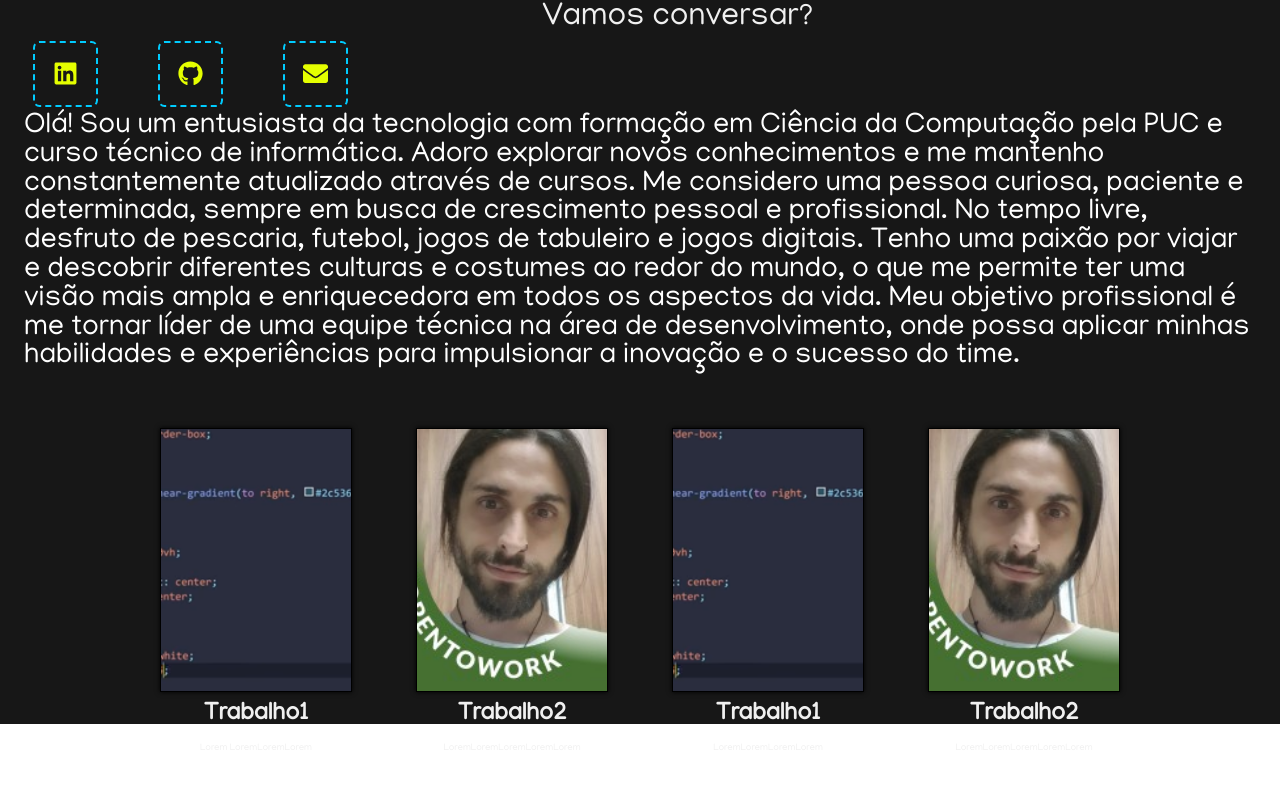
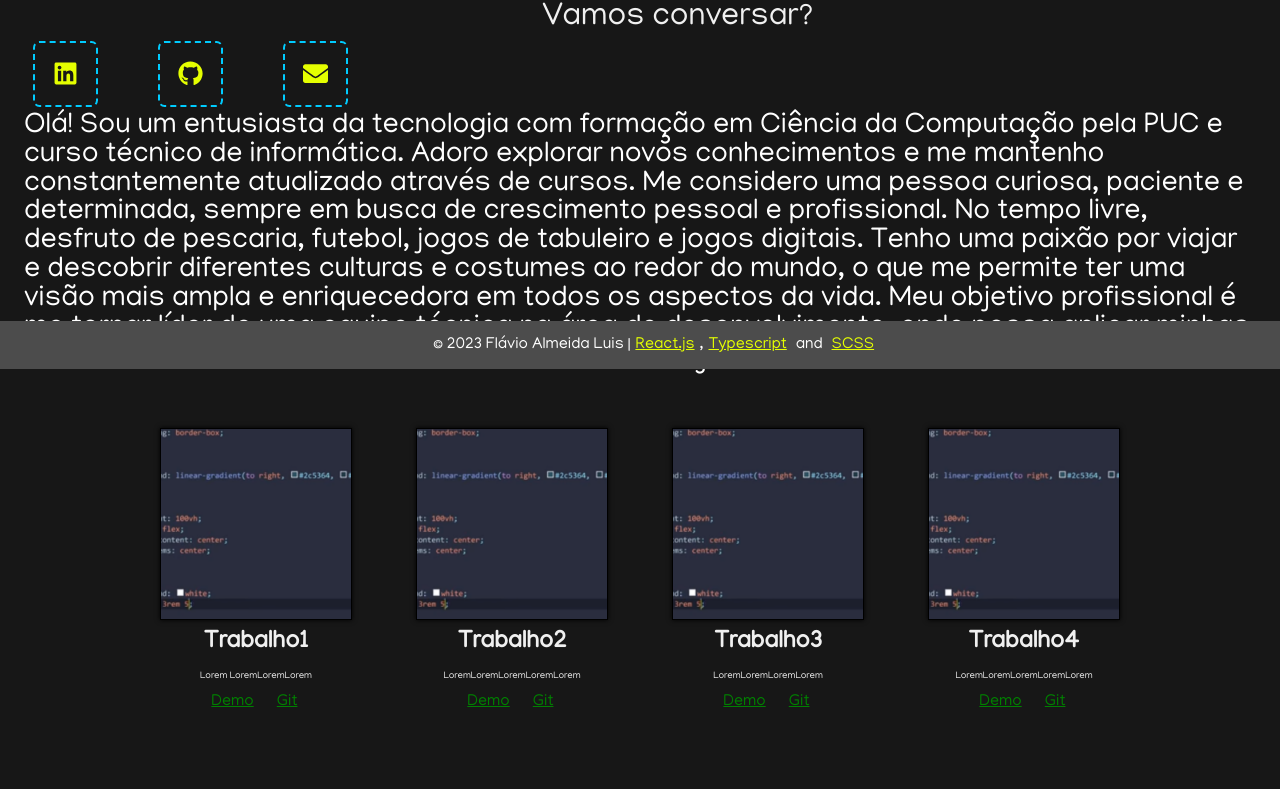
Before and after one commit to flavioaluis/portfolio, a React (Create React App) app: page / in a window 1280 px wide. Shown: the part 431-1220 px from the top of the page. Before the commit the page ends 1190 px from the top, so only its background shows below. Built offline with nearby package versions, Linux system fonts and the light colour scheme.

Commit message:
Att Footer and Section Card

```diff
--- a/src/components/Footer/Footer.module.scss
+++ b/src/components/Footer/Footer.module.scss
@@ -1,8 +1,9 @@
 .foot {
-    position:absolute;
+    position:fixed;
     left:0;
     bottom:0;
     right:0;
+    width:100%;
     background-color: #4C4C4C;
     color:#fff;
     padding:1em;
--- a/src/components/Grid/CardData/index.tsx
+++ b/src/components/Grid/CardData/index.tsx
@@ -9,20 +9,20 @@ const CardData = [
     },
 
     {
-        img: Trabalho2,
+        img: Trabalho1,
         title: "Trabalho2",
         description:"LoremLoremLoremLoremLorem",
     },
 
     {
         img: Trabalho1,
-        title: "Trabalho1",
+        title: "Trabalho3",
         description:"LoremLoremLoremLorem",
     },
 
     {
-        img: Trabalho2,
-        title: "Trabalho2",
+        img: Trabalho1,
+        title: "Trabalho4",
         description:"LoremLoremLoremLoremLorem",
     },
 ];
--- a/src/components/Grid/Cards/Card.module.scss
+++ b/src/components/Grid/Cards/Card.module.scss
@@ -38,8 +38,7 @@
     font-size:0.6em;
 }
 .card a {
+    display: inline-block;
     margin:0.5em;
-    display:flex;
-    flex-wrap: nowrap;
-    justify-content: space-between;
+    margin-right: 0.7em;
 }
--- a/src/components/Grid/Cards/index.tsx
+++ b/src/components/Grid/Cards/index.tsx
@@ -21,6 +21,7 @@ function Card(props:CardProps) {
 			<p className={style.cardDescription}>
 				{value.description}
 			</p>
+			<a href="">Demo</a> <a href="">Git</a>
 		</div>
 	 </div>
 	 ))}
--- a/src/pages/App.module.scss
+++ b/src/pages/App.module.scss
@@ -1,6 +1,6 @@
 .AppStyle {
     background-color: #171717;
-
+    min-height: 180vh;
     @media screen and (min-width:1280px)  {
 
     }
--- a/src/pages/Home/index.tsx
+++ b/src/pages/Home/index.tsx
@@ -6,7 +6,7 @@ import Resume from '../../components/Resume';
 import AboutMe from '../../components/AboutMe';
 import Card from '../../components/Grid/Cards';
 import CardData from '../../components/Grid/CardData'
-
+import Footer from '../../components/Footer';
 
 
 
@@ -31,8 +31,8 @@ function Home() {
                 </div>
                 <div className={style.Section}>
                     <Card details={CardData}/>
-
                 </div>
+                <Footer />
 
 
 
```
